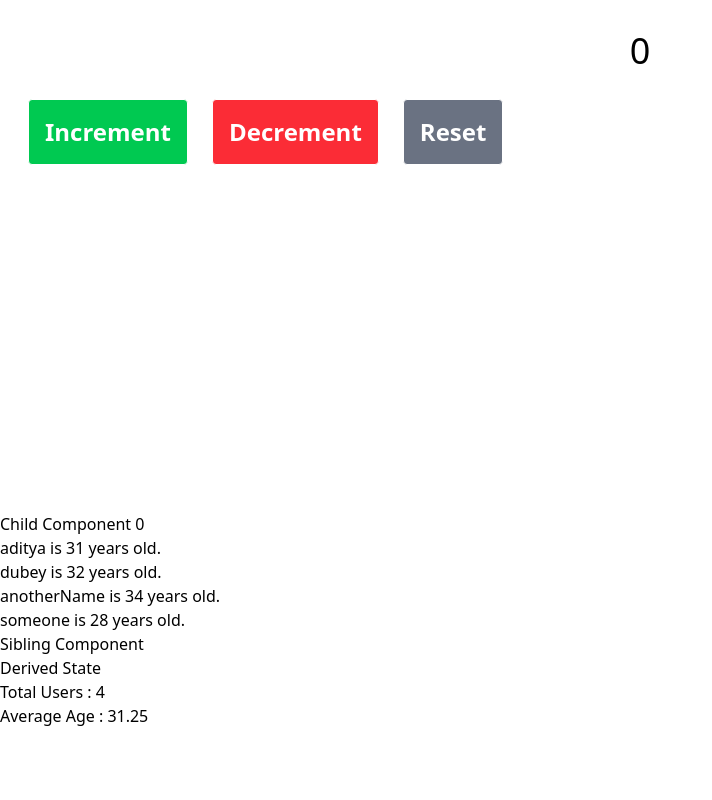
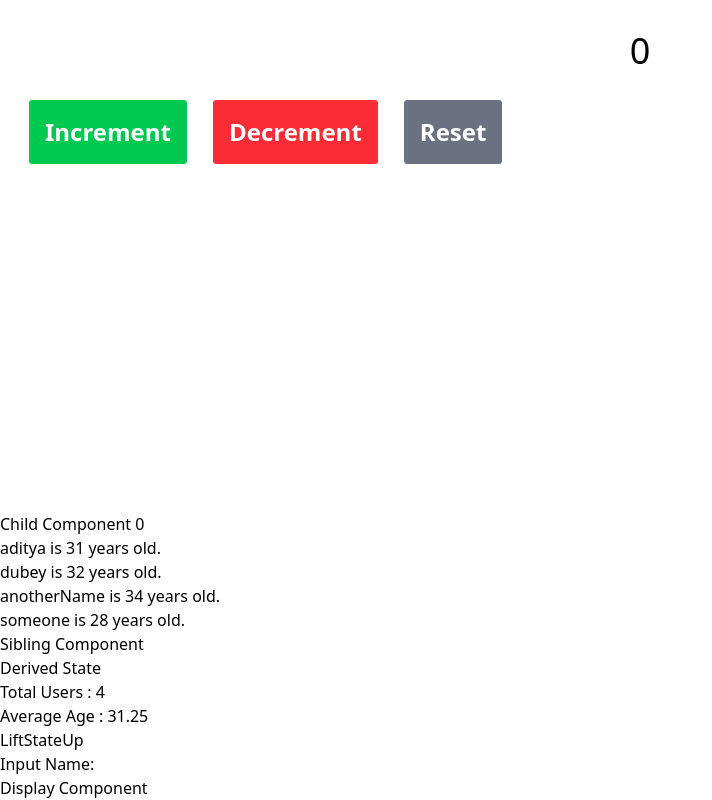
Before and after one commit to cyberadityacode/reactjs, a React (Vite) app in the folder 36 All Hooks in one Project/: page / in a window 1280 px wide. Shown: the part 336-1136 px from the top of the page, without its empty margins (0-712 px from the left). Before the commit the page ends 1064 px from the top, so only its background shows below. Built offline with nearby package versions, Linux system fonts and the light colour scheme.

Commit message:
add lift the state up

```diff
--- /dev/null
+++ b/36 All Hooks in one Project/components/LiftStateUp.jsx
@@ -0,0 +1,34 @@
+import React, { useState } from "react";
+
+export default function LiftStateUp() {
+  const [userName, setUserName] = useState("");
+
+  return (
+    <>
+      <div>LiftStateUp</div>
+      <InputComponent name ={userName} setName = {setUserName} />
+      <DisplayComponent name ={userName} />
+    </>
+  );
+}
+
+export const InputComponent = ({name, setName}) => {
+  return (
+    <>
+      <div>
+        <label htmlFor="username">Input Name: </label>
+        <input name="username" type="text" value={name} onChange={(e)=>setName(e.target.value)} />
+      </div>
+    </>
+  );
+};
+
+export const DisplayComponent = ({name}) => {
+  return (
+    <>
+      <div>
+        <h1>Display Component {name}</h1>
+      </div>
+    </>
+  );
+};
--- a/36 All Hooks in one Project/src/App.jsx
+++ b/36 All Hooks in one Project/src/App.jsx
@@ -1,5 +1,6 @@
 import DerivedState from "../components/hooks/DerivedState";
 import State from "../components/hooks/State"
+import LiftStateUp from "../components/LiftStateUp";
 
 function App() {
 
@@ -11,6 +12,8 @@ function App() {
 
     <SiblingComponent />
     <DerivedState />
+
+    <LiftStateUp />
   </>
   )
 }
```
